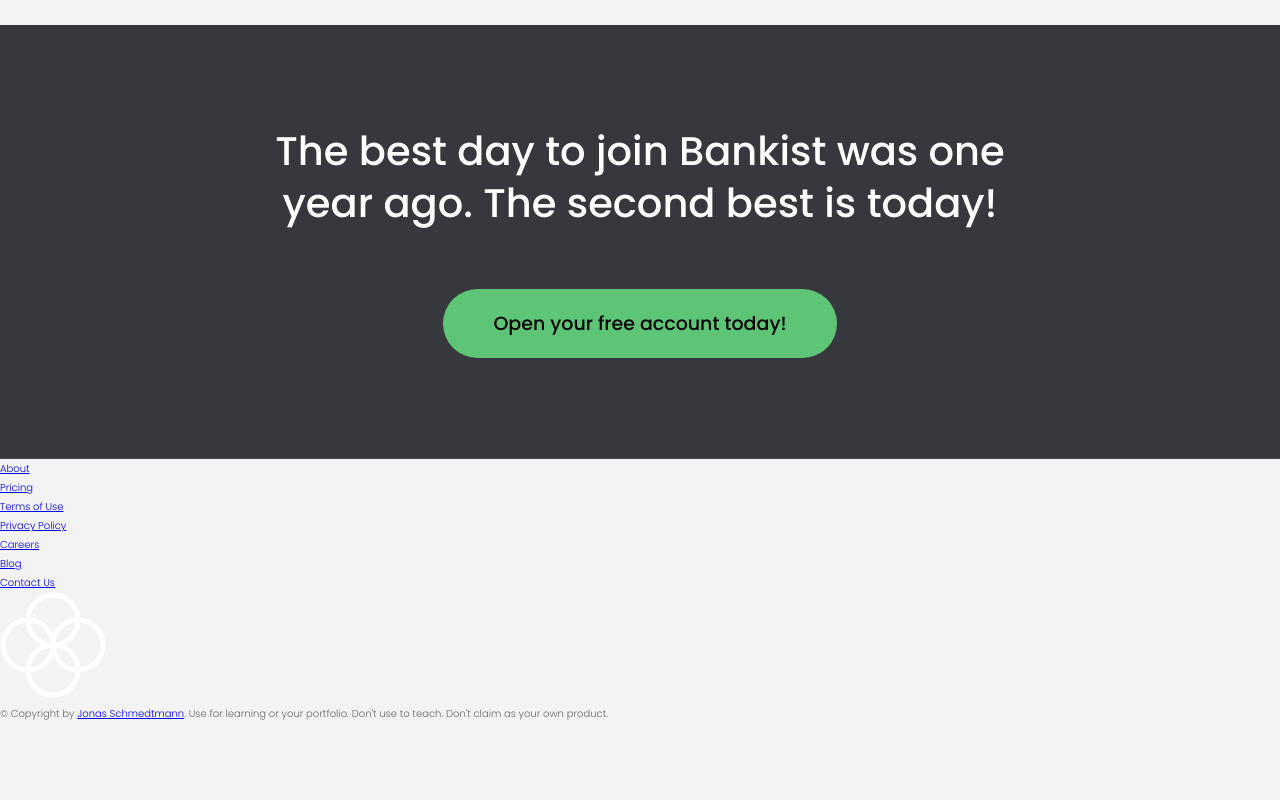
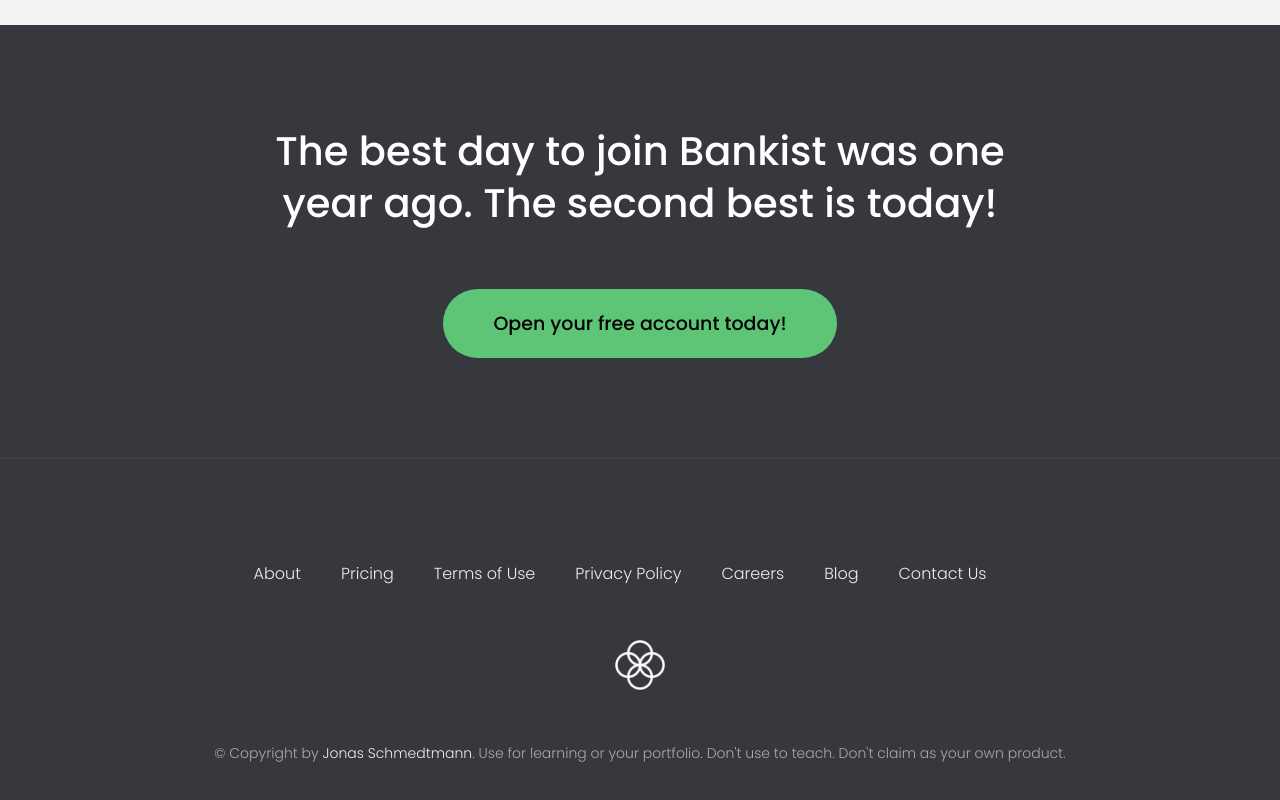
Before and after one commit to Ali-gunner/Bankist-Website, a plain HTML site: page index.html in a window 1280 px wide. Shown: the part 4100-4900 px from the top of the page. Before the commit the page ends 4823 px from the top, so only its background shows below. Drawn offline with Linux system fonts and the light colour scheme.

Commit message:
Added footer's style

```diff
--- a/style.css
+++ b/style.css
@@ -531,3 +531,43 @@
   font-size: 1.9rem;
   padding: 2rem 5rem;
 }
+
+/* FOOTER */
+.footer {
+  padding: 10rem 3rem;
+  background-color: #37383d;
+}
+
+.footer__nav {
+  list-style: none;
+  display: flex;
+  justify-content: center;
+  margin-bottom: 5rem;
+}
+
+.footer__item {
+  margin-right: 4rem;
+}
+
+.footer__link {
+  font-size: 1.6rem;
+  color: #eee;
+  text-decoration: none;
+}
+
+.footer__logo {
+  height: 5rem;
+  display: block;
+  margin: 0 auto;
+  margin-bottom: 5rem;
+}
+
+.footer__copyright {
+  font-size: 1.4rem;
+  color: #aaa;
+  text-align: center;
+}
+
+.footer__copyright .footer__link {
+  font-size: 1.4rem;
+}
```
